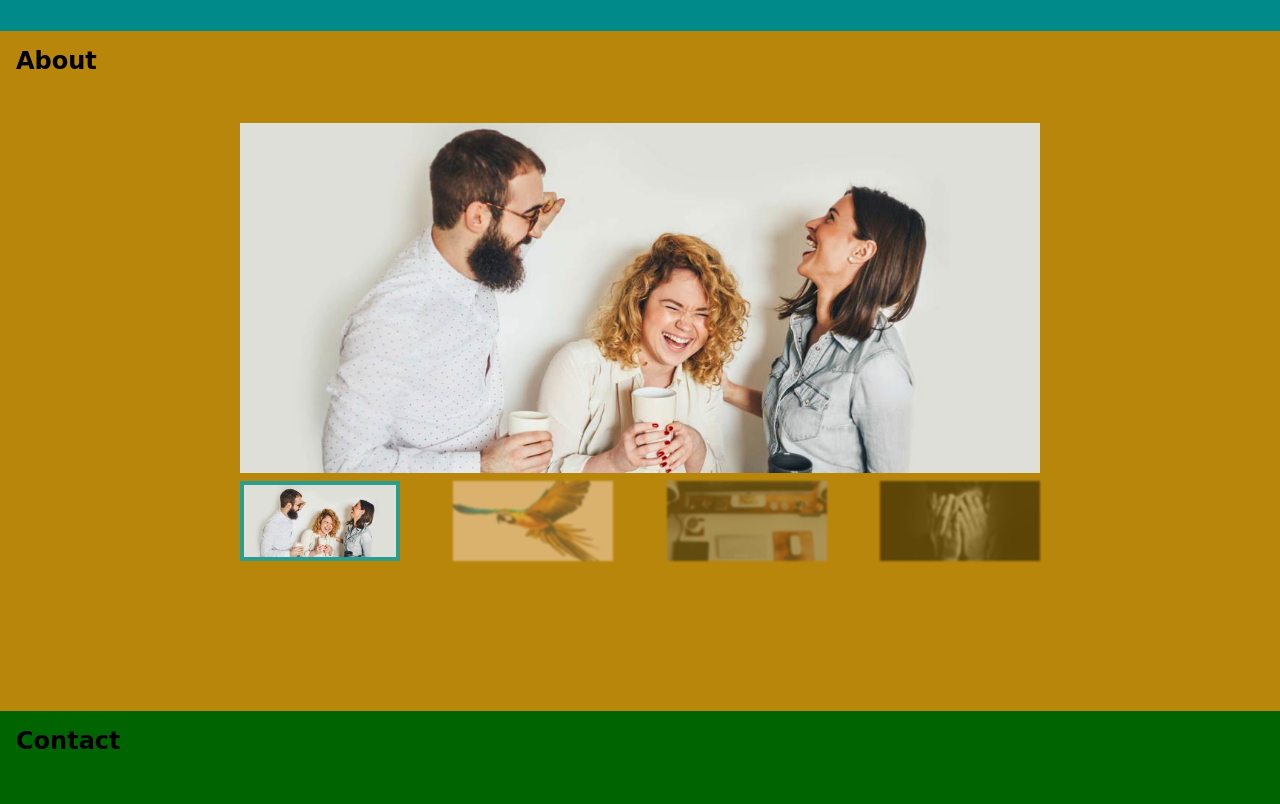
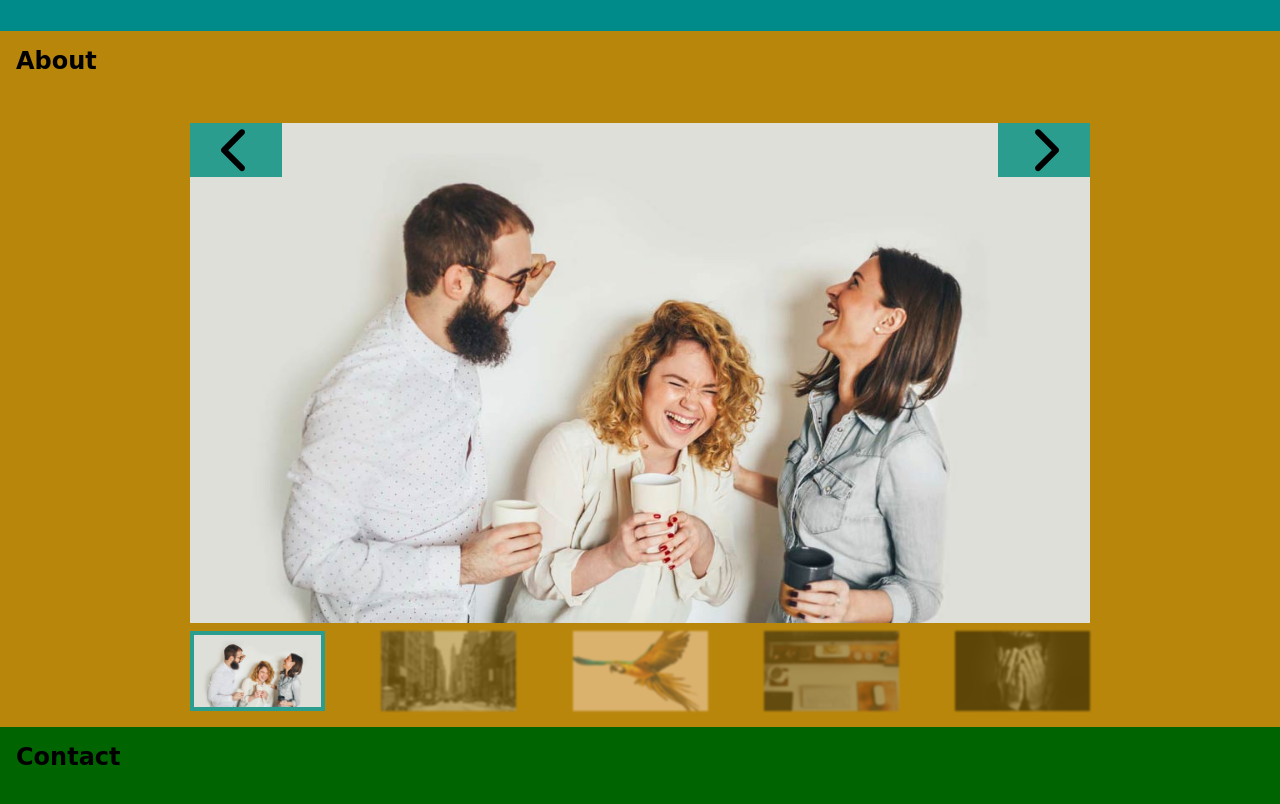
Before and after one commit to mohamedlasheen92/jQuery-Mini-Projects, a plain HTML site: page index.html in a window 1280 px wide. Shown: the part 700-1504 px from the top of the page. Drawn offline with Linux system fonts and the light colour scheme.

Commit message:
UPD gallery add left & right arrows

```diff
--- a/css/style.css
+++ b/css/style.css
@@ -64,7 +64,7 @@ section {
   position: fixed;
   top: 0;
   width: 100%;
-  z-index: 1;
+  z-index: 999;
 }
 .links a {
   text-decoration: none;
@@ -213,13 +213,28 @@ background-color: #fb8500;
 }
 .gallery .container {
   max-width: 100%;
-  width: 800px;
+  width: 900px;
 }
 .gallery .container .main-img {
   width: 100%;
-  height: 350px;
+  height: 500px;
   margin-bottom: 0.5rem;
   position: relative;
+}
+.gallery .container .main-img svg {
+  position: absolute;
+  z-index: 1;
+  cursor: pointer;
+  background-color: var(--main-color);
+  padding: .2rem 1rem;
+  font-size: 3rem;
+
+}
+.gallery .container .main-img svg.left-arrow {
+  left: 0;
+}
+.gallery .container .main-img svg.right-arrow {
+  right: 0;
 }
 .gallery .container .main-img img {
   position: absolute;
@@ -231,9 +246,10 @@ background-color: #fb8500;
   display: flex;
   justify-content: space-between;
   align-items: center;
+  gap: .2rem;
 }
 .gallery .container .all-imgs img {
-  width: 20%;
+  width: 15%;
   cursor: pointer;
   opacity: .5;
   object-fit: cover;
@@ -242,13 +258,8 @@ background-color: #fb8500;
   filter: blur(1px);
 
 }
-.gallery .container .all-imgs img:not(:last-child) {
-  /* margin-right: 15px; */
-}
 .gallery .container .all-imgs img.active {
   opacity: 1;
   border: 4px solid var(--main-color);
   filter: blur(0);
-
-
 }
--- a/index.html
+++ b/index.html
@@ -96,11 +96,14 @@
     <div class="gallery">
       <div class="container">
         <div class="main-img">
+          <i class="fa fa-chevron-right fa-2x right-arrow"></i>
+          <i class="fa fa-chevron-left fa-2x left-arrow"></i>
+
           <img src="images/generic-2.jpg" alt="">
-
         </div>
         <div class="all-imgs">
           <img class="active" src="images/generic-2.jpg" alt="">
+          <img src="images/generic-3.jpg" alt="">
           <img src="images/project-5-landscape.jpg" alt="">
           <img src="images/slide-7-fw.jpg" alt="">
           <img src="images/project-3-landscape-alt-2.jpg" alt="">
@@ -123,12 +126,6 @@
 
 
 
-
-
-
-
-
-
   <script src="js/all.min.js"></script>
   <script src="js/jquery-3.6.1.min.js"></script>
   <script src="js/main.js"></script>
--- a/js/main.js
+++ b/js/main.js
@@ -101,6 +101,21 @@ $(document).ready(function () {
     $(this).addClass("active").siblings().removeClass("active");
     $(".gallery .main-img img").hide().attr("src", $(this).attr("src")).fadeIn();
   })
+  $(".right-arrow").on("click", function () {
+    if ($(".gallery .all-imgs img.active").is(":last-child")) {
+      $(".gallery .all-imgs img").first().click();
+    } else {
+      $(".gallery .all-imgs img.active").next().click();
+    }
+
+  })
+  $(".left-arrow").on("click", function () {
+    if ($(".gallery .all-imgs img.active").is(":first-child")) {
+      $(".gallery .all-imgs img").last().click();
+    } else {
+      $(".gallery .all-imgs img.active").prev().click();
+    }
+  })
 
 
 
```
